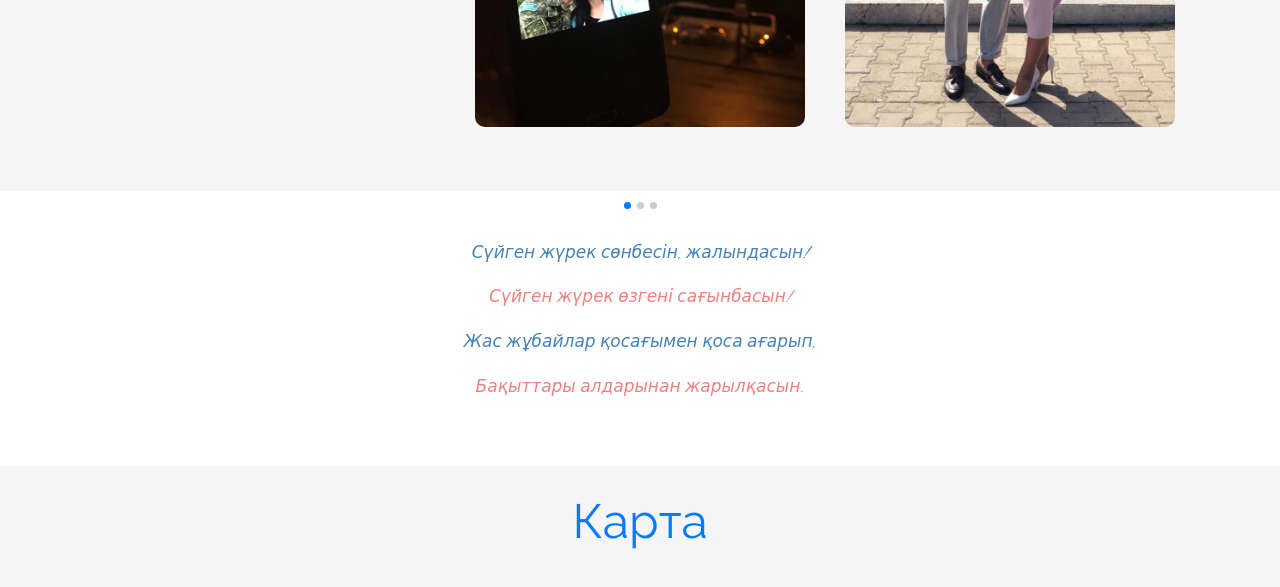
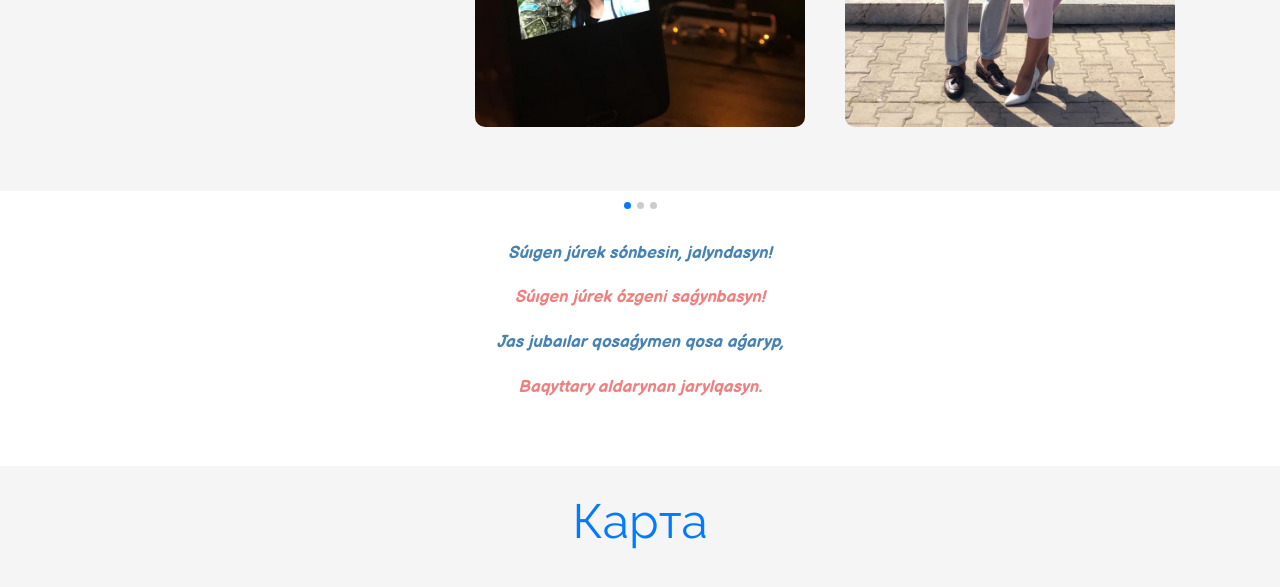
Before and after one commit to aocnonsmoker/arman-rauan, a plain HTML site: page index.html in a window 1280 px wide. Shown: the part 1231-1818 px from the top of the page. Drawn offline with Linux system fonts and the light colour scheme; files whose address does not match are found by name; a web font is replaced by a local one.

Commit message:
font changed

```diff
--- a/css/style.css
+++ b/css/style.css
@@ -1471,5 +1471,5 @@ h1, h2, h3, h4, h5,
   height: 98vh;
 }
 .poetic {
-  font-family: 'Dancing Script', cursive;
+  font-family: 'Balsamiq Sans', cursive;
 }
--- a/index.html
+++ b/index.html
@@ -21,6 +21,7 @@
     <link href="https://fonts.googleapis.com/css2?family=Cormorant+Upright:wght@700&display=swap" rel="stylesheet">
     <link href="https://fonts.googleapis.com/css2?family=Dancing+Script:wght@700&display=swap" rel="stylesheet">
     <link href="https://fonts.googleapis.com/css2?family=Cuprum:ital,wght@1,700&display=swap" rel="stylesheet">
+    <link href="https://fonts.googleapis.com/css2?family=Balsamiq+Sans:wght@700&display=swap" rel="stylesheet">
 
     <!-- MAIN CSS -->
     <link rel="stylesheet" href="css/style.css">
@@ -133,10 +134,10 @@
       <div class="site-section py-5" id="blog-section">
         <div class="container">
           <div class="text-center font-italic font-bold poetic" style="font-size: 17px;">
-            <p style="color: #4682B4;">Сүйген жүрек сөнбесін, жалындасын!</p>
-            <p style="color: #F08080;">Сүйген жүрек өзгені сағынбасын!</p>
-            <p style="color: #4682B4;">Жас жұбайлар қосағымен қоса ағарып,</p>
-            <p style="color: #F08080;">Бақыттары алдарынан жарылқасын.</p>
+            <p style="color: #4682B4;">Súıgen júrek sónbesіn, jalyndasyn!</p>
+            <p style="color: #F08080;">Súıgen júrek ózgenі saǵynbasyn!</p>
+            <p style="color: #4682B4;">Jas jubaılar qosaǵymen qosa aǵaryp,</p>
+            <p style="color: #F08080;">Baqyttary aldarynan jarylqasyn.</p>
           </div>
         </div>
       </div>
```
